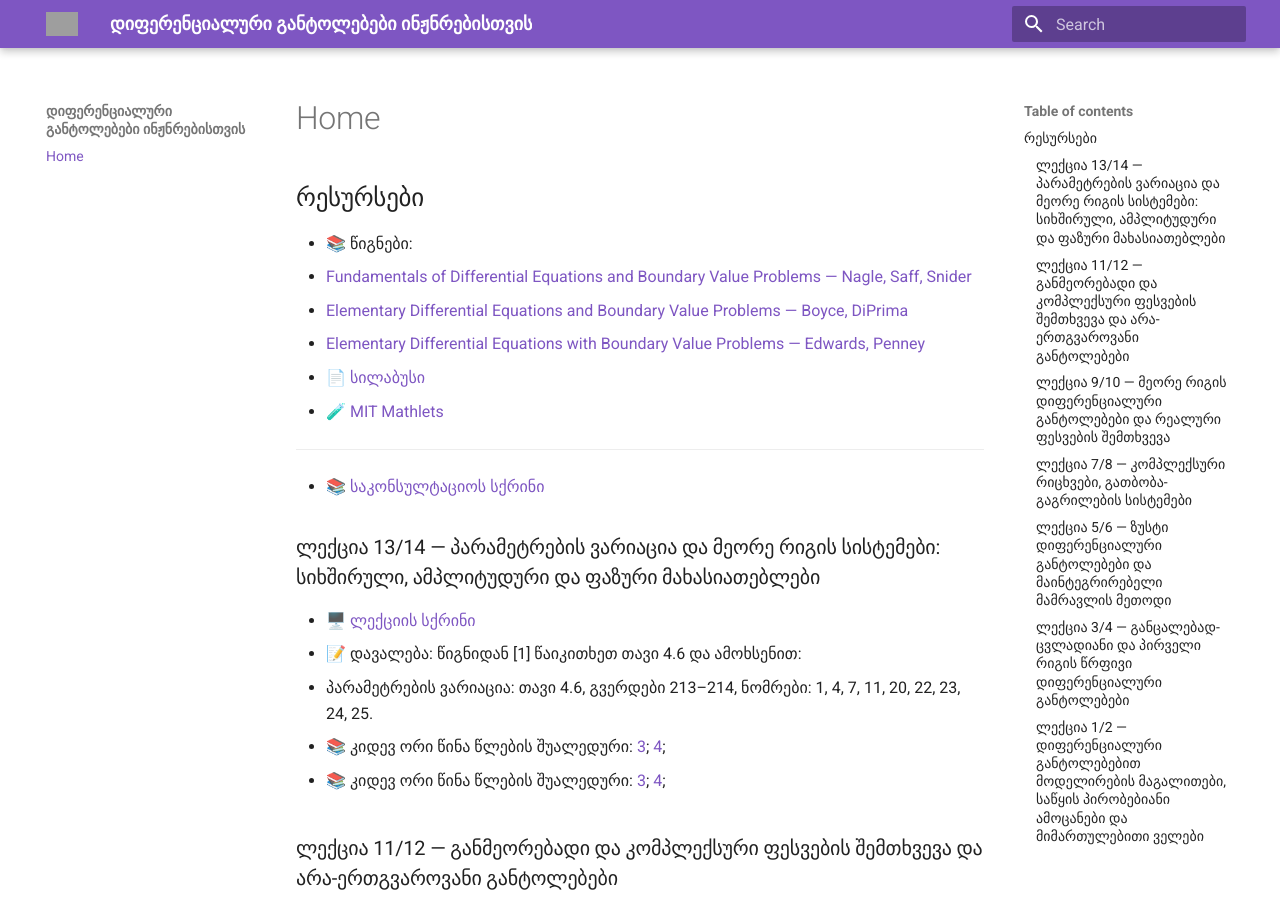
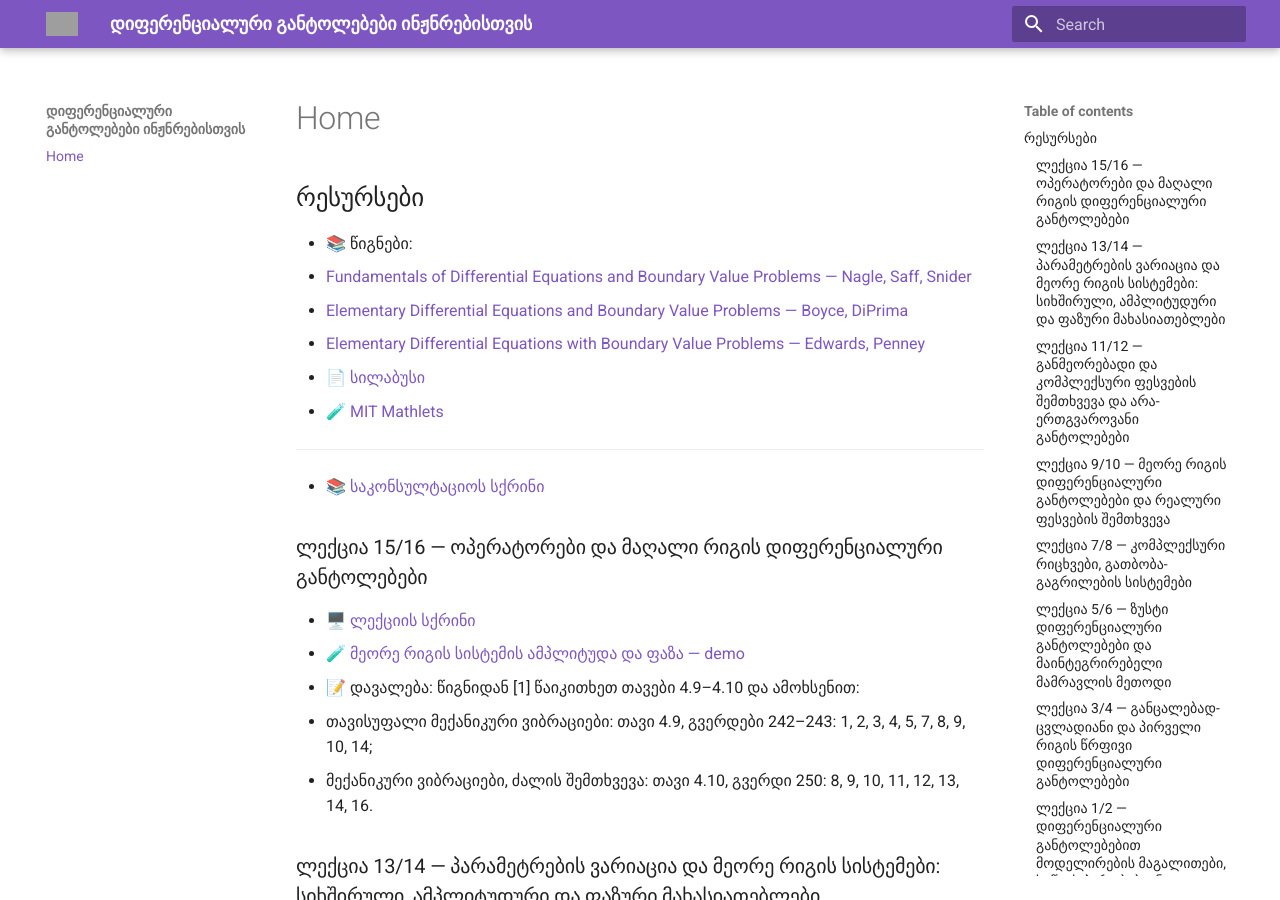
Before and after one commit to gugavar/differential-equations-fall-2026-freeuni, an MkDocs documentation site: the page built from docs/index.md, in a window 1280 px wide and 900 px high. Built offline with MkDocs 1.6.1 and Material for MkDocs 9.7.7, drawn with Linux system fonts in a browser that asks for light colours; grey boxes are pictures that could not be loaded.

Commit message:
Update index.md

```diff
--- a/docs/index.md
+++ b/docs/index.md
@@ -12,6 +12,13 @@
 ---
 - 📚 [საკონსულტაციოს სქრინი](https://drive.google.com/file/d/13uTnDI-zBbQWSHKdJ6jZA1NPA0wN6jys/view?usp=drive_link)
 
+### ლექცია 15/16 — ოპერატორები და მაღალი რიგის დიფერენციალური განტოლებები
+
+- 🖥️ [ლექციის სქრინი](https://drive.google.com/file/d/1GLGo6_zZc6KseqqgXctQRfaHa3iS0boa/view?usp=drive_link)
+- 🧪 [მეორე რიგის სისტემის ამპლიტუდა და ფაზა — demo](https://mathlets.org/mathlets/amplitude-and-phase-2nd-order/)
+- 📝 დავალება: წიგნიდან [1] წაიკითხეთ თავები 4.9–4.10 და ამოხსენით:
+  - თავისუფალი მექანიკური ვიბრაციები: თავი 4.9, გვერდები 242–243: 1, 2, 3, 4, 5, 7, 8, 9, 10, 14;
+  - მექანიკური ვიბრაციები, ძალის შემთხვევა: თავი 4.10, გვერდი 250: 8, 9, 10, 11, 12, 13, 14, 16.
 
 ### ლექცია 13/14 — პარამეტრების ვარიაცია და მეორე რიგის სისტემები: სიხშირული, ამპლიტუდური და ფაზური მახასიათებლები
 
```
